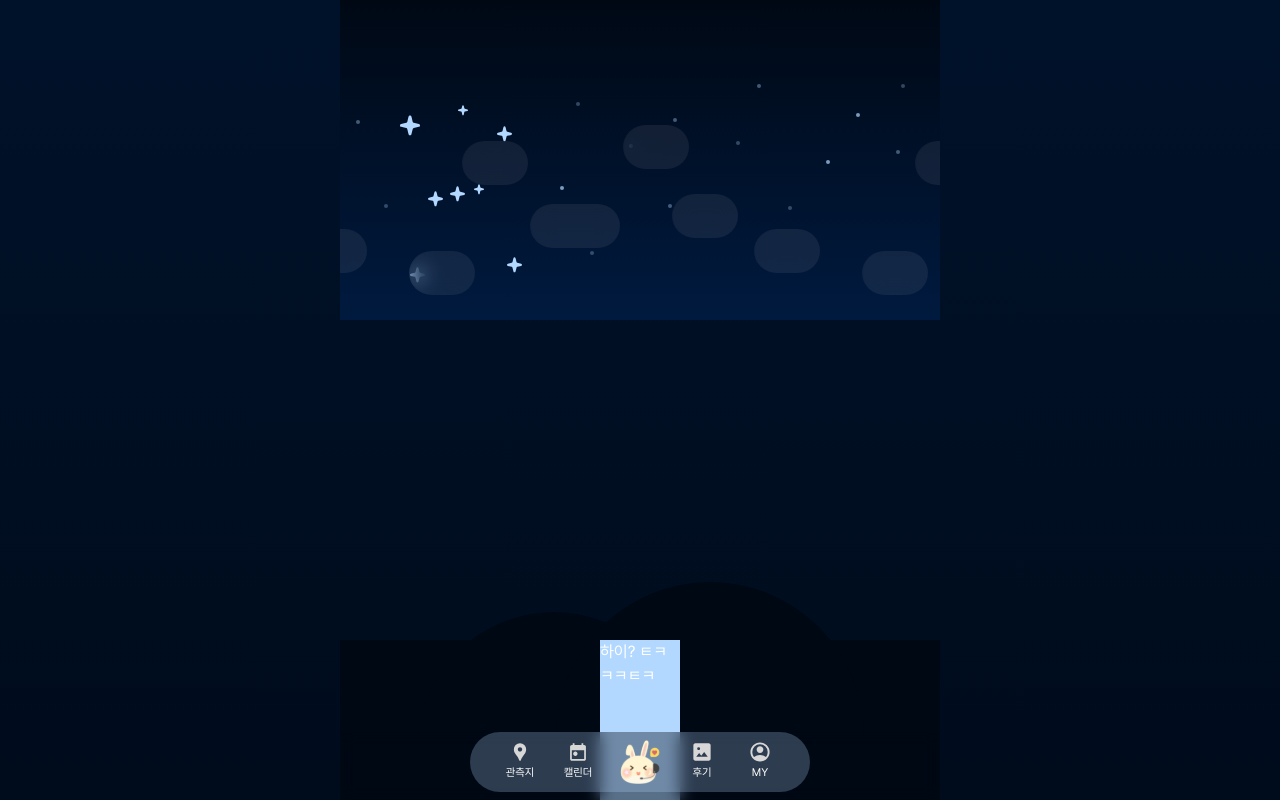
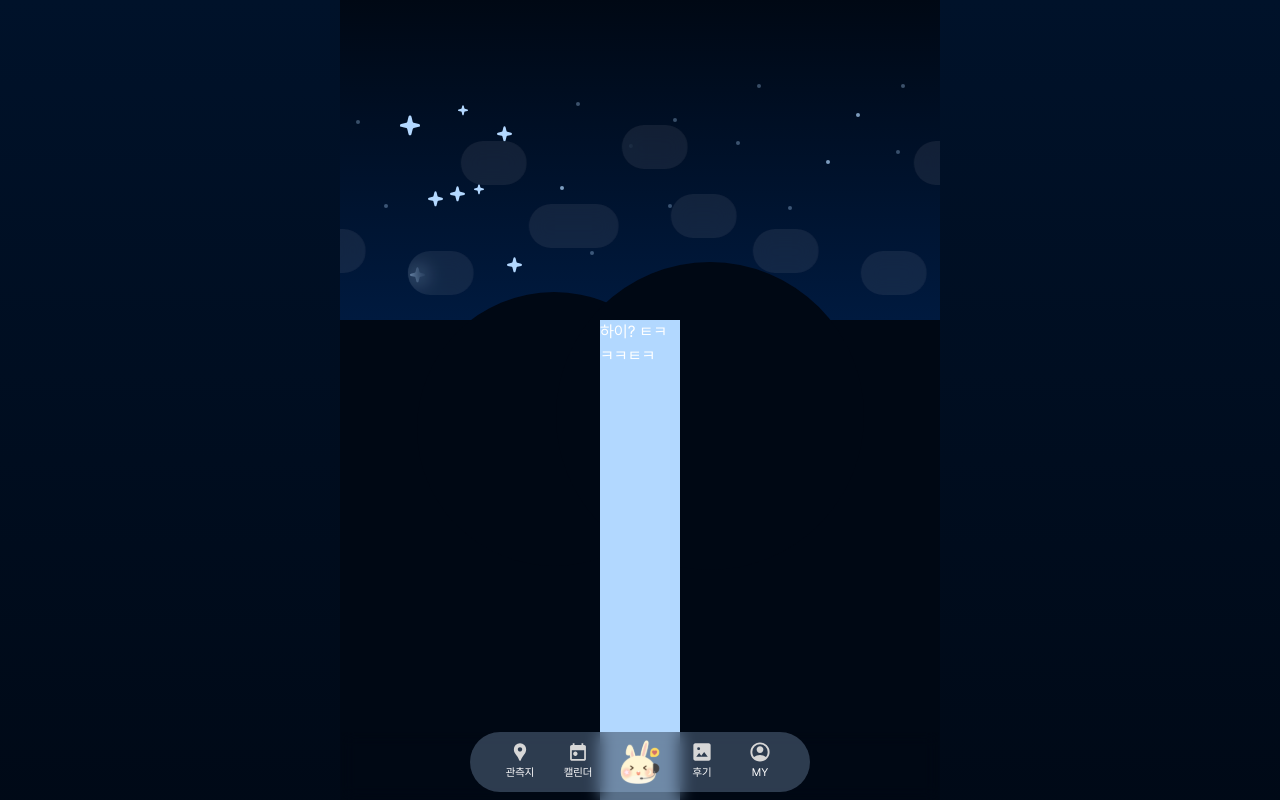
Before and after one commit to se-eun-park/StarCast, a React (Vite) app in the folder frontend/: page /home in a window 1280 px wide. Shown: the top 800 px of the page. Built offline with nearby package versions, Linux system fonts and the light colour scheme.

Commit message:
#41 fix: 스크롤 내리면 올라오는 화면 구현을 위해 컴포넌트 position 수정

```diff
--- a/frontend/src/components/home/SkyBackground.tsx
+++ b/frontend/src/components/home/SkyBackground.tsx
@@ -9,7 +9,7 @@ import {
 
 const SkyBackground = () => {
   return (
-    <div className='relative w-full overflow-hidden h-80 bg-gradient900to700'>
+    <div className='fixed w-[37.5rem] overflow-hidden h-80 bg-gradient900to700'>
       <div className='absolute z-0'>
         {LittleStarPositionList.map((littleStar, index) => (
           <AnimatedLittleStar
```
